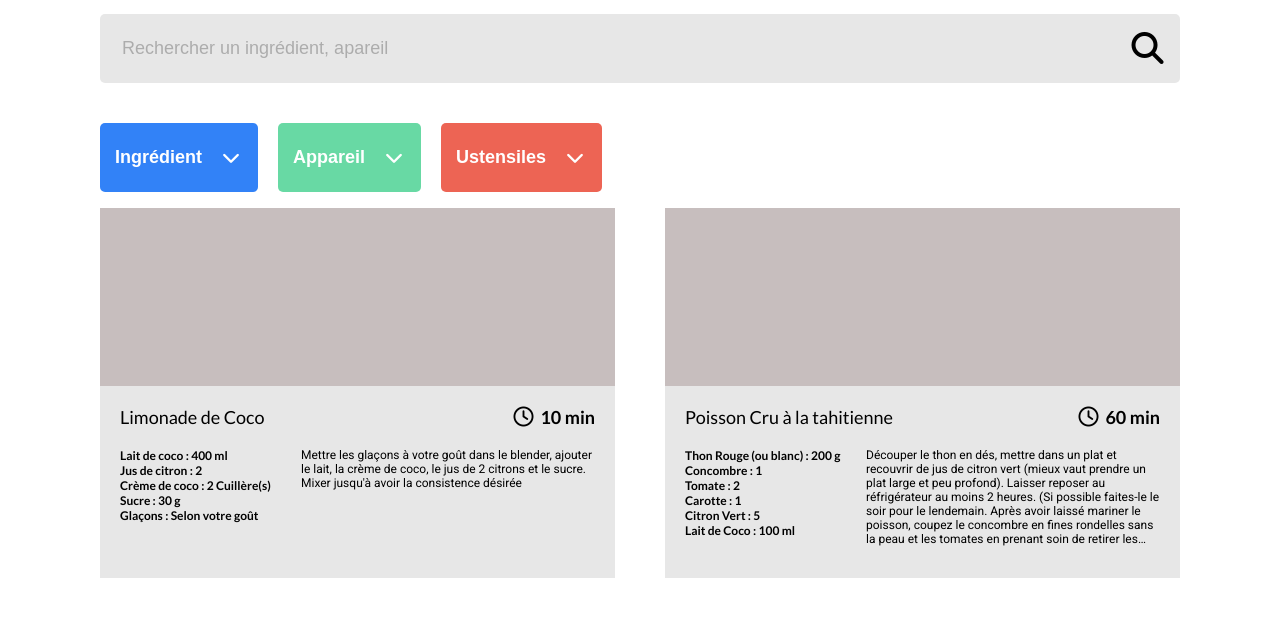
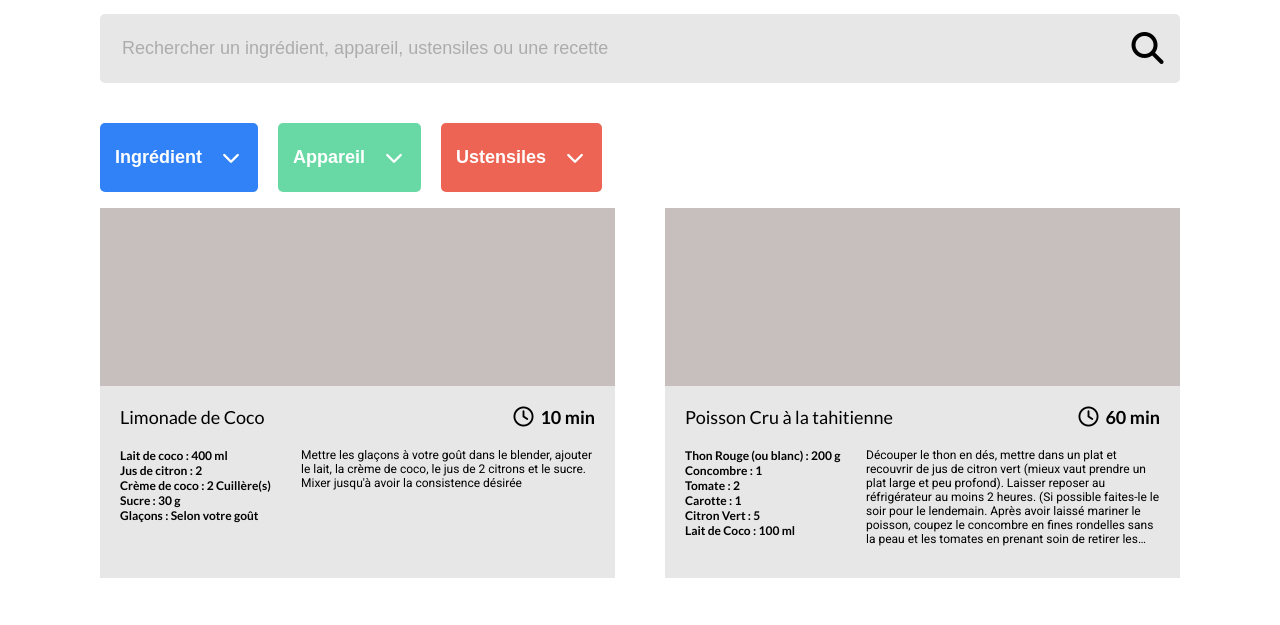
Before and after one commit to SVergnaudExpleo/StephaneVergnaud_5_20210607, a website: page index.html in a window 1280 px wide. Shown: the part 142-767 px from the top of the page. Drawn offline with Linux system fonts and the light colour scheme.

Commit message:
hotfix(index) correction texte du placeholder de rechecheGlobale

```diff
--- a/index.html
+++ b/index.html
@@ -22,7 +22,7 @@
         </header>
         <!--Zone de recherche des recette-->
         <div class="recherche recherche--globale">
-            <input id="recherche-globale" class="input-recherche input-recherche--globale" type="search" placeholder="Rechercher un ingrédient, apareil">
+            <input id="recherche-globale" class="input-recherche input-recherche--globale" type="search" placeholder="Rechercher un ingrédient, appareil, ustensiles ou une recette">
             <button class="bouton bouton--recherche" type="button" title="rechercher">
                 <i id="bouton-recherche" class="fas fa-search"></i>
             </button>
```
